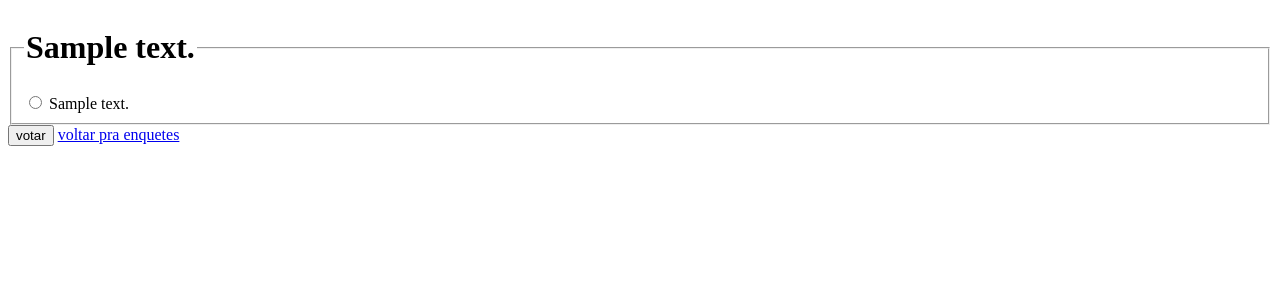
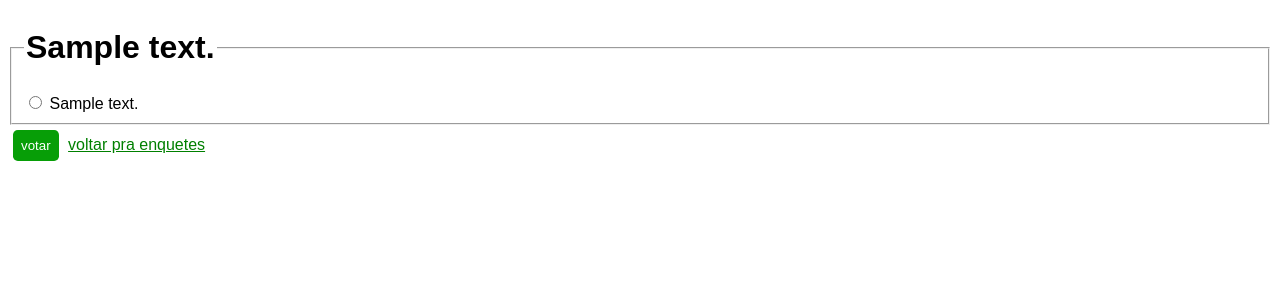
Before and after one commit to mateusfl/aprendendo-django, a Django app: template polls/templates/polls/detail.html in a window 1280 px wide. Shown: the top 300 px of the page. Run offline with Django 3.2, Linux system fonts and the light colour scheme; the template is opened without the code that fills it: most values are stand-ins (such as "Sample title", 1, 10 or a date in 2020).

Commit message:
tutorial básico finalizado. estilos básicos aplicados

```diff
--- /dev/null
+++ b/polls/static/polls/style.css
@@ -0,0 +1,17 @@
+body {
+  font-family: Arial, Helvetica, sans-serif;
+}
+
+button {
+  margin: 5px;
+  padding: 0.5rem;
+  background-color: rgb(7, 158, 7);
+  color: white;
+  border: 1px;
+  border-color: black;
+  border-radius: 0.3rem;
+}
+
+a {
+  color: green;
+}
--- a/polls/templates/polls/detail.html
+++ b/polls/templates/polls/detail.html
@@ -4,6 +4,8 @@
     <meta charset="UTF-8" />
     <meta http-equiv="X-UA-Compatible" content="IE=edge" />
     <meta name="viewport" content="width=device-width, initial-scale=1.0" />
+    {% load static %}
+    <link rel="stylesheet" href="{% static 'polls/style.css' %}" />
     <title>Detalhes da enquete</title>
   </head>
   <body>
@@ -25,7 +27,7 @@
         ><br />
         {% endfor %}
       </fieldset>
-      <input type="submit" value="votar" />
+      <button type="submit">votar</button>
       <a href="{% url 'polls:index' %}">voltar pra enquetes</a>
     </form>
   </body>
--- a/polls/templates/polls/index.html
+++ b/polls/templates/polls/index.html
@@ -4,6 +4,8 @@
     <meta charset="UTF-8" />
     <meta http-equiv="X-UA-Compatible" content="IE=edge" />
     <meta name="viewport" content="width=device-width, initial-scale=1.0" />
+    {% load static %}
+    <link rel="stylesheet" href="{% static 'polls/style.css' %}" />
     <title>Poll de perguntas</title>
   </head>
   <body>
--- a/polls/templates/polls/results.html
+++ b/polls/templates/polls/results.html
@@ -4,6 +4,8 @@
     <meta charset="UTF-8" />
     <meta http-equiv="X-UA-Compatible" content="IE=edge" />
     <meta name="viewport" content="width=device-width, initial-scale=1.0" />
+    {% load static %}
+    <link rel="stylesheet" href="{% static 'polls/style.css' %}" />
     <title>Resultados</title>
   </head>
   <body>
--- a/polls/views.py
+++ b/polls/views.py
@@ -25,7 +25,7 @@ class DetailView(generic.DetailView):
     template_name = "polls/detail.html"
 
     def get_queryset(self):
-        return Question.objects.filter(pub_date__lte=datetime.now())
+        return Question.objects.filter(pub_date__lte=timezone.now())
 
 
 class ResultsView(generic.DetailView):
```
